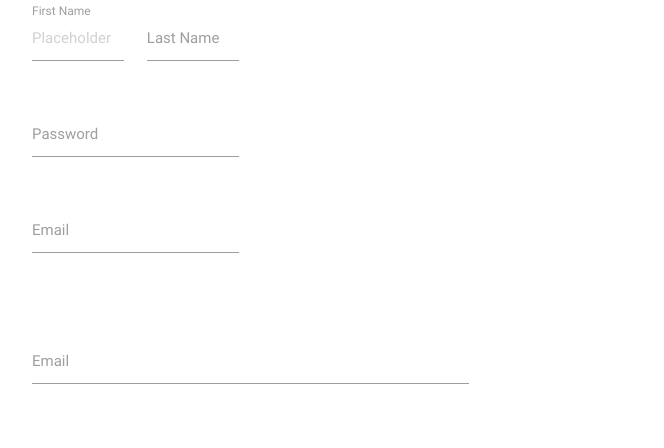
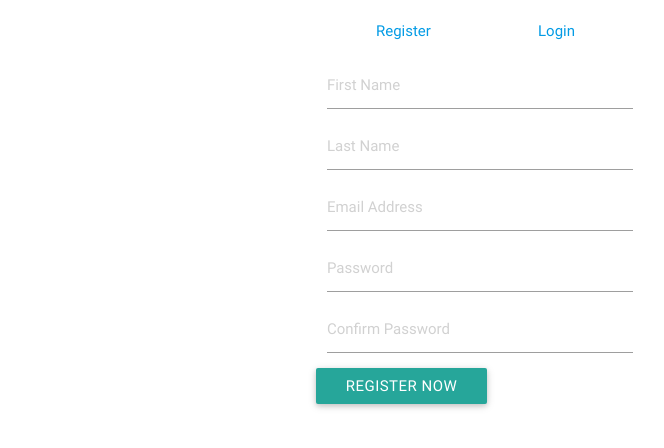
Before and after one commit to mjg3/the_block, a CodeIgniter app: page / in a window 1280 px wide. Shown: the top 448 px of the page, without its empty margins (160-824 px from the left). Run offline with CodeIgniter, Linux system fonts and the light colour scheme; some libraries are stand-ins or nearby versions.

Commit message:
prep for matt

```diff
--- a/AuctionInstant/application/models/auction.php
+++ b/AuctionInstant/application/models/auction.php
@@ -8,7 +8,7 @@
 
 		public function all()
 		{
-			return $this->db->query("")->result_array();
+
 		}
 
 		public function create()
@@ -18,7 +18,7 @@
 
 		public function delete($id)
 		{
-			$this->db->query("DELETE FROM  WHERE id=?", $id);
+
 		}
 
 		public function update()
--- a/AuctionInstant/application/views/login.php
+++ b/AuctionInstant/application/views/login.php
@@ -7,40 +7,75 @@
 	<body>
 		<div class="container">
 			<div class="row">
-				<form class="col s6">
-					<div class="row">
-						<div class="input-field col s3">
-							<input placeholder="Placeholder" id="first_name" type="text" class="validate">
-							<label for="first_name">First Name</label>
-						</div>
-						<div class="input-field col s3">
-							<input id="last_name" type="text" class="validate">
-							<label for="last_name">Last Name</label>
+				<div class="col m4 offset-m4">
+					<?php
+						$this->load->view('partials/flash_messages.php');
+					?>
 				</div>
 			</div>
 			<div class="row">
-						<div class="input-field col s6">
-							<input id="password" type="password" class="validate">
-							<label for="password">Password</label>
+				<div class="col s12 col m4 offset-m4">
+					<div class="panel panel-login">
+						<div class="panel-heading">
+							<div class="row">
+								<div class="col s6 center">
+									<a href="#" class="active" id="register-form-link">Register</a>
+								</div>
+								<div class="col s6 center">
+									<a href="#" id="login-form-link">Login</a>
 								</div>
 							</div>
+						</div>
+						<div class="panel-body">
 							<div class="row">
-						<div class="input-field col s6">
-							<input id="email" type="email" class="validate">
-							<label for="email">Email</label>
+								<div class="col-lg-12">
+									<form id="register-form" action="/users/register" method="post" role="form" style="display: block;">
+										<div class="form-group">
+											<input type="text" name="first_name" id="first_name" tabindex="1" class="form-control" placeholder="First Name" value="">
+										</div>
+										<div class="form-group">
+											<input type="text" name="last_name" id="last_name" tabindex="1" class="form-control" placeholder="Last Name" value="">
+										</div>
+										<div class="form-group">
+											<input type="email" name="email" id="email" tabindex="1" class="form-control" placeholder="Email Address" value="">
+										</div>
+										<div class="form-group">
+											<input type="password" name="password" id="password" tabindex="2" class="form-control" placeholder="Password">
+										</div>
+										<div class="form-group">
+											<input type="password" name="confirm_password" id="confirm_password" tabindex="2" class="form-control" placeholder="Confirm Password">
+										</div>
+										<div class="form-group">
+											<div class="row">
+												<div class="col-sm-6 col-sm-offset-3">
+													<input type="submit" name="register-submit" id="register-submit" tabindex="4" class="form-control btn btn-register" value="Register Now">
+												</div>
+											</div>
+										</div>
+									</form>
+									<form id="login-form" action="/users/login" method="post" role="form" style="display: none;">
+										<div class="form-group">
+											<input type="email" name="email" id="email" tabindex="1" class="form-control" placeholder="Email" value="">
+										</div>
+										<div class="form-group">
+											<input type="password" name="password" id="password" tabindex="2" class="form-control" placeholder="Password">
+										</div>
+										<div class="form-group">
+											<div class="row">
+												<div class="col-sm-6 col-sm-offset-3">
+													<input type="submit" name="login-submit" id="login-submit" tabindex="4" class="form-control btn btn-login" value="Log In">
+												</div>
 											</div>
 										</div>
 									</form>
 								</div>
 							</div>
-		<div class="container">
-			<div class="row">
-				<div class="input-field col s6">
-					<input id="email" type="email" class="validate">
-					<label for="email">Email</label>
+						</div>
 					</div>
 				</div>
 			</div>
 
+
+		</div> <!--End of main container-->
 	</body>
 </html>
--- /dev/null
+++ b/AuctionInstant/application/views/partials/flash_messages.php
@@ -0,0 +1,26 @@
+<div id='errors'>
+<?php
+        if($this->session->flashdata('errors'))
+        {
+            foreach($this->session->flashdata('errors') as $value)
+            {
+?>
+                <div class="alert alert-danger" role="alert">
+                    <p><?= $value ?></p>
+                </div>
+<?php       }
+        }
+?>
+</div>
+<div id='success'>
+<?php
+        if($this->session->flashdata('success'))
+        {
+            foreach($this->session->flashdata('success') as $value)
+            { ?>
+                <p><?= $value ?></p>
+<?php
+            }
+        }
+?>
+</div>
--- a/AuctionInstant/assets/css/styles.css
+++ b/AuctionInstant/assets/css/styles.css
@@ -0,0 +1,4 @@
+a:active
+{
+    color: teal;
+}
--- a/AuctionInstant/assets/js/scripts.js
+++ b/AuctionInstant/assets/js/scripts.js
@@ -0,0 +1,19 @@
+$(document).ready(function(){
+
+    $('#login-form-link').click(function(e) {
+        $("#login-form").delay(100).fadeIn(100);
+        $("#register-form").fadeOut(100);
+        $('#register-form-link').removeClass('active');
+        $(this).addClass('active');
+        e.preventDefault();
+    });
+
+    $('#register-form-link').click(function(e) {
+        $("#register-form").delay(100).fadeIn(100);
+        $("#login-form").fadeOut(100);
+        $('#login-form-link').removeClass('active');
+        $(this).addClass('active');
+        e.preventDefault();
+    });
+
+});
```
Also changed, not shown: AuctionInstant/assets/js/validations.js (added, +39 -0 lines). Lines whose indentation alone changed are shown as unchanged.
